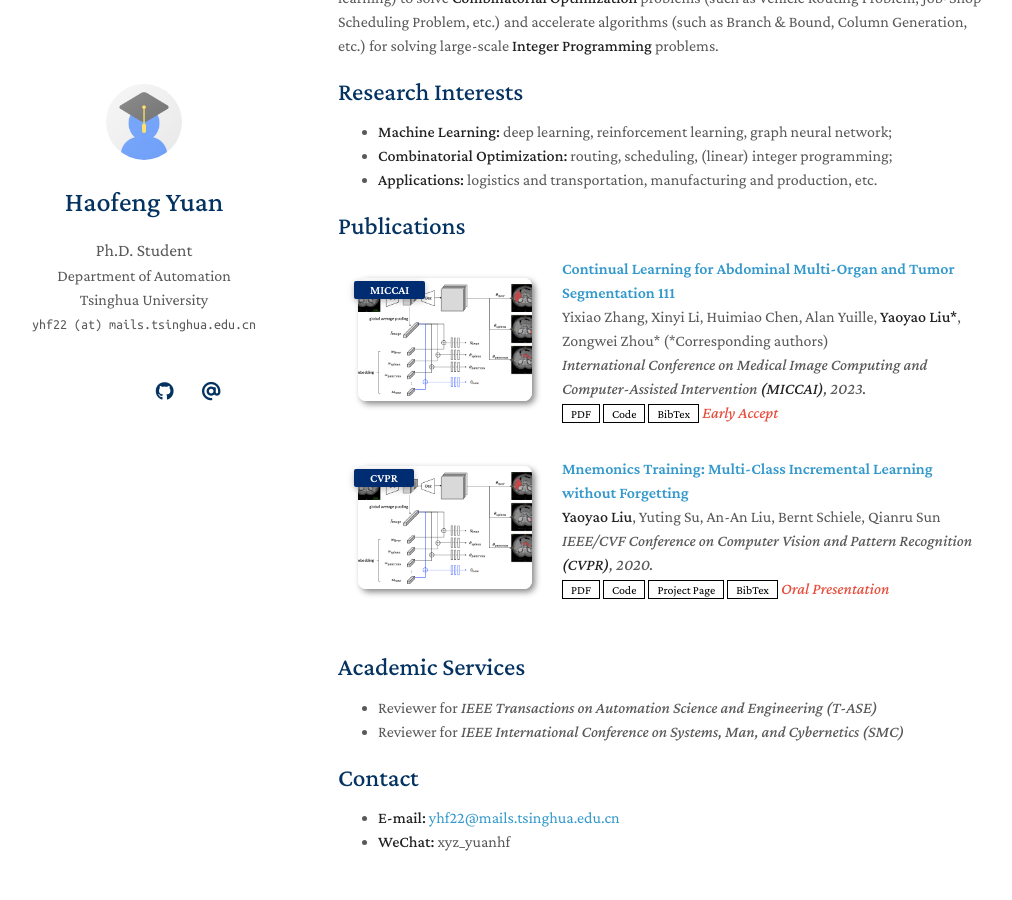
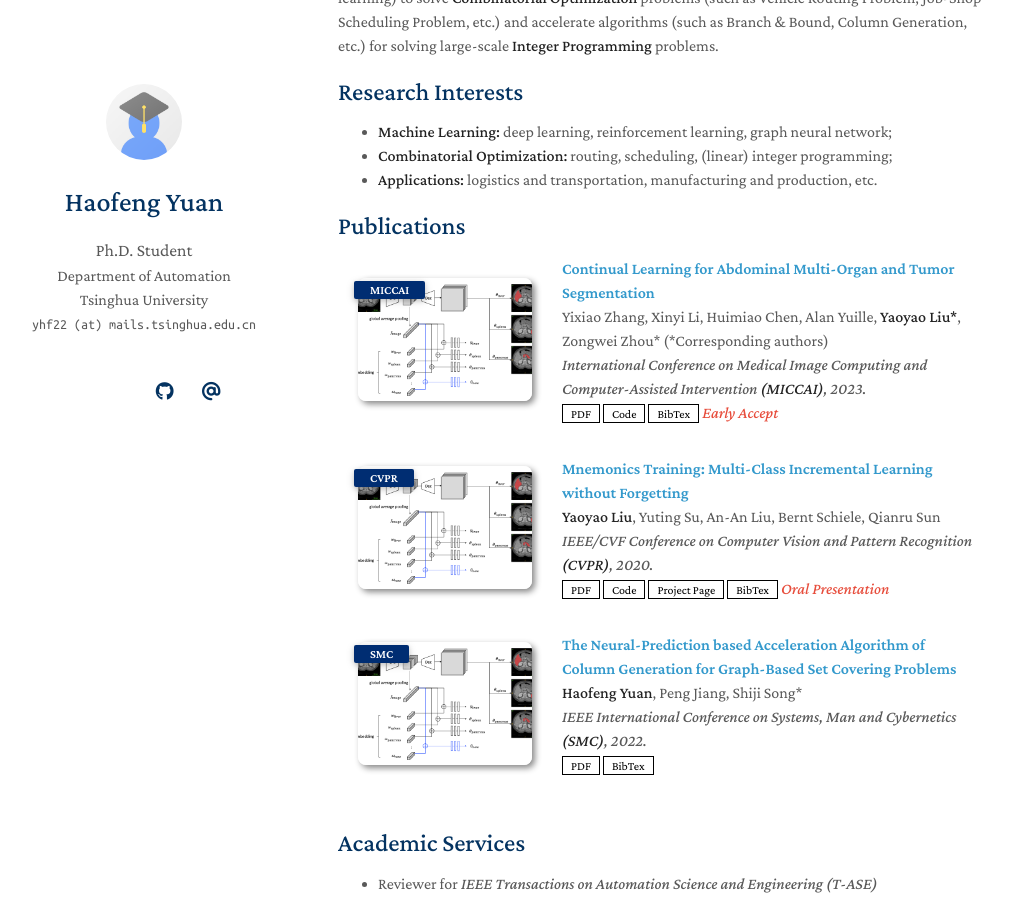
Before and after one commit to Xyz-yuanhf/Xyz-yuanhf.github.io, a Jekyll site: the page built from index.md, in a window 1280 px wide and 900 px high, scrolled down 263 px. Shown: the whole window, without its empty margins (132-1144 px from the left). Built offline with Jekyll 4.4.1, drawn with Linux system fonts in a browser that asks for light colours; a style sheet for code colours, icons or effects is not loaded; our own code applies the rules of GitHub Pages for plain Markdown files.

Commit message:
Update publications.yml

```diff
--- a/_data/publications.yml
+++ b/_data/publications.yml
@@ -1,6 +1,6 @@
 main:
 
-  - title: Continual Learning for Abdominal Multi-Organ and Tumor Segmentation 111
+  - title: Continual Learning for Abdominal Multi-Organ and Tumor Segmentation
     authors: Yixiao Zhang, Xinyi Li, Huimiao Chen, Alan Yuille, <strong>Yaoyao Liu*</strong>, Zongwei Zhou* (*Corresponding authors)
     conference_short: MICCAI
     conference: International Conference on Medical Image Computing and Computer-Assisted Intervention <strong>(MICCAI)</strong>, 2023.
@@ -20,3 +20,11 @@ main:
     bibtex: https://class-il.mpi-inf.mpg.de/mnemonics/
     notes: Oral Presentation
     image: ./assets/img/teaser_example.png
+
+  - title: The Neural-Prediction based Acceleration Algorithm of Column Generation for Graph-Based Set Covering Problems
+    authors: <strong>Haofeng Yuan</strong>, Peng Jiang, Shiji Song*
+    conference_short: SMC
+    conference: IEEE International Conference on Systems, Man and Cybernetics <strong>(SMC)</strong>, 2022.
+    pdf: https://arxiv.org/pdf/2207.01411.pdf
+    bibtex: https://bib.yliu.me/MICCAI23.txt
+    image: ./assets/img/teaser_example_2.png
```
